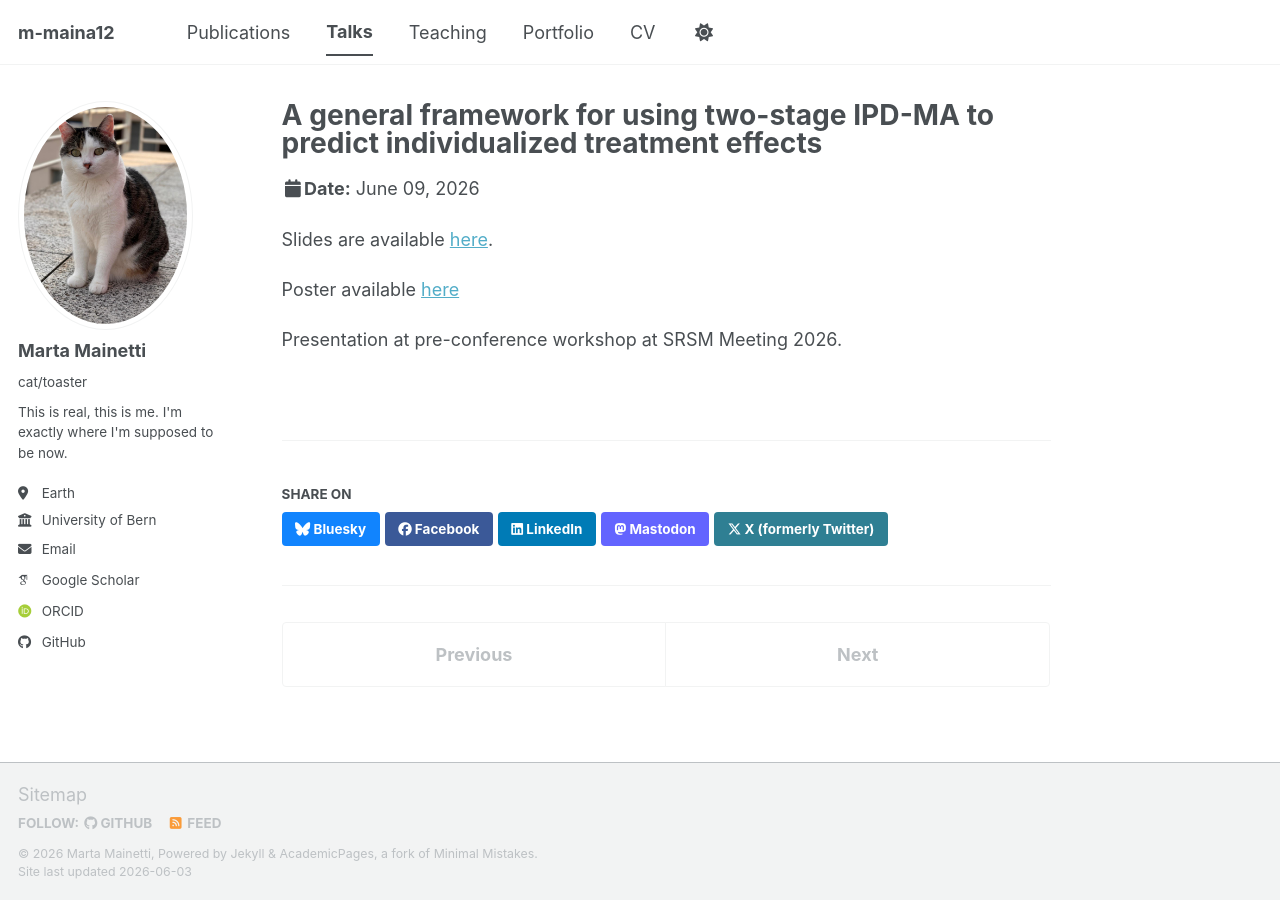
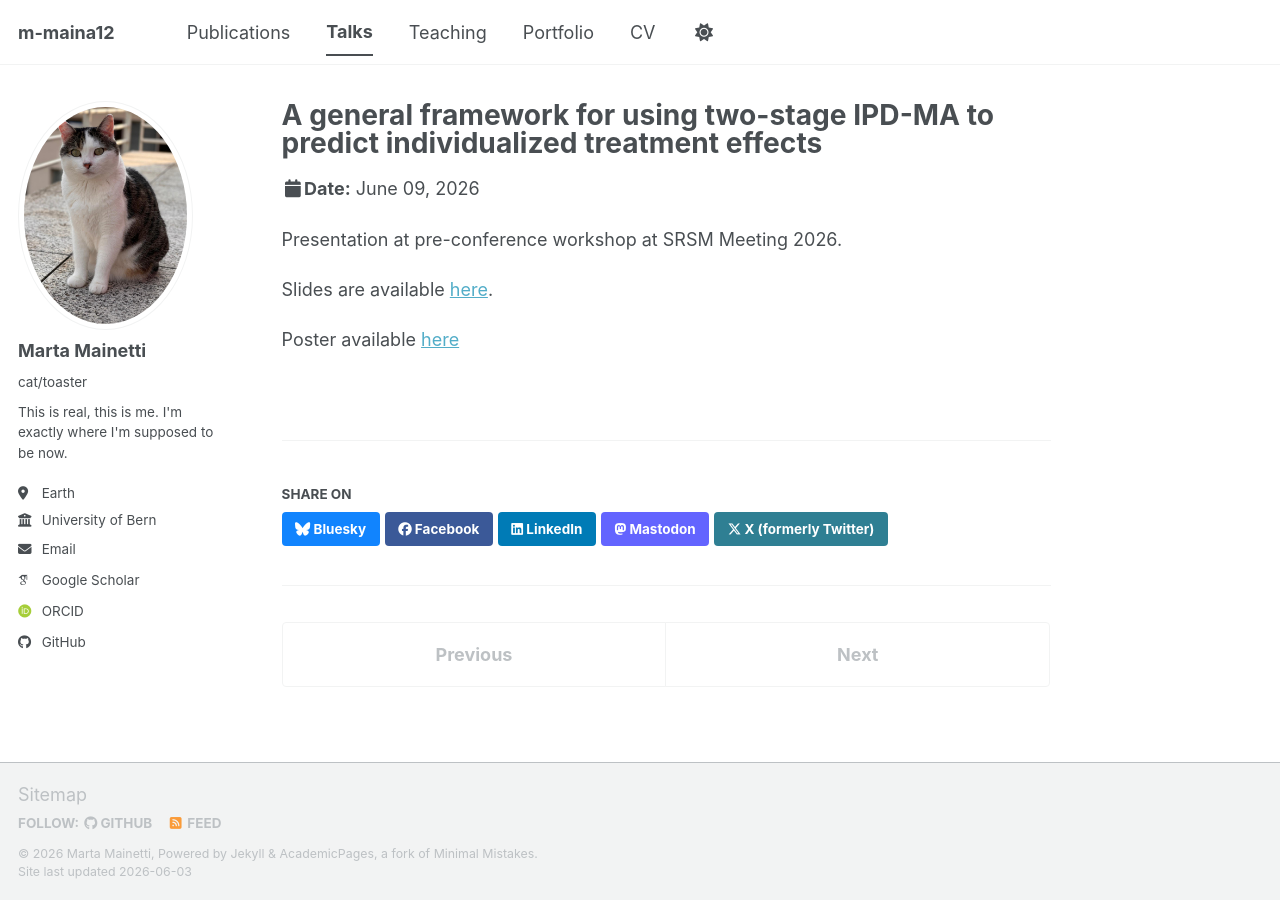
Before and after one commit to m-maina12/m-maina12.github.io, a Jekyll site: the page built from _talks/2026-SRSM.md, in a window 1280 px wide. Built offline with Jekyll 4.4.1, drawn with Linux system fonts in a browser that asks for light colours; some web fonts are replaced; a script bundle is joined from its source files by our own code; library files that are not in the unit come from our copies.

```diff
--- a/_talks/2026-SRSM.md
+++ b/_talks/2026-SRSM.md
@@ -8,9 +8,8 @@ date: 2026-06-09
 location: "Chania, GR"
 ---
 
+Presentation at pre-conference workshop at SRSM Meeting 2026.
 
 Slides are available [here](https://m-maina12.github.io/files/Mainetti_SRSM_preconference_workshop.pdf).
 
 Poster available [here](https://m-maina12.github.io/files/Mainetti_SRSM_poster.pdf)
-
-Presentation at pre-conference workshop at SRSM Meeting 2026.
```
